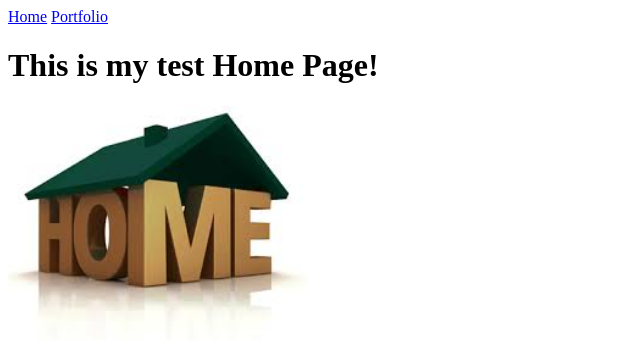
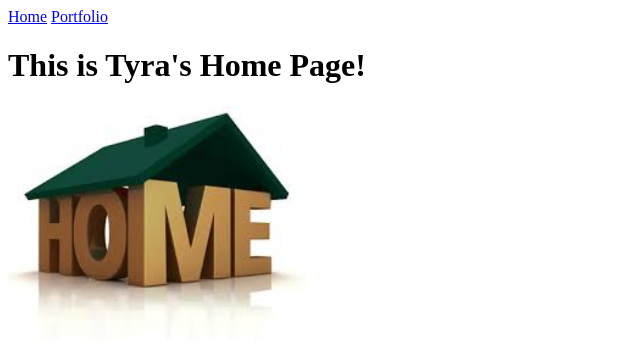
Before and after one commit to TRose935/TRose935.github.io, a plain HTML site: page my-website/index.html in a window 1280 px wide. Shown: the whole page, without its empty margins (0-640 px from the left). Drawn offline with Linux system fonts and the light colour scheme.

Commit message:
Changed the heading

```diff
--- a/my-website/index.html
+++ b/my-website/index.html
@@ -7,7 +7,7 @@
   <body>
     <a href="index.html">Home</a>
     <a href="portfolio.html">Portfolio</a>
-    <h1>This is my test Home Page!</h1>
+    <h1>This is Tyra's Home Page!</h1>
     <img src="images/home.jpg" height="250">
   </body>
 </html>
```
